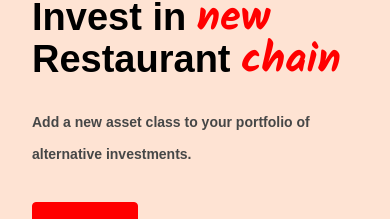
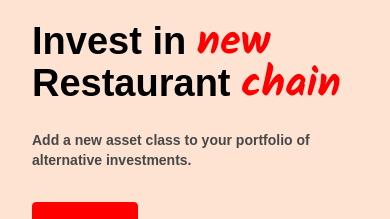
Before and after one commit to bkrmint/rmint_invest, a React (Vite) app: page / in a window 390 px wide. Shown: the part 526-745 px from the top of the page. Built offline with nearby package versions, Linux system fonts and the light colour scheme.

Commit message:
hero h2 leading

```diff
--- a/src/sections/Hero.jsx
+++ b/src/sections/Hero.jsx
@@ -11,7 +11,7 @@ const Hero = () => {
           Invest in <span className='font-kalam text-red xl:text-7xl lg:text-4xl md:text-4xl max-sm:text-[42px]'>new</span><br />
           Restaurant <span className='font-kalam text-red xl:text-7xl lg:text-4xl md:text-4xl max-sm:text-[42px]'>chain</span>
         </h1>
-        <p className="font-publicsans text-gray text-sm sm:text-xl leading-8 mt-6 mb-8 sm:max-w-sm font-bold">
+        <p className="font-publicsans text-gray text-sm sm:text-xl mt-6 mb-8 sm:max-w-sm font-bold">
           Add a new asset class to your portfolio of alternative investments.
         </p>
         <Button btnText="Invest" />
```
